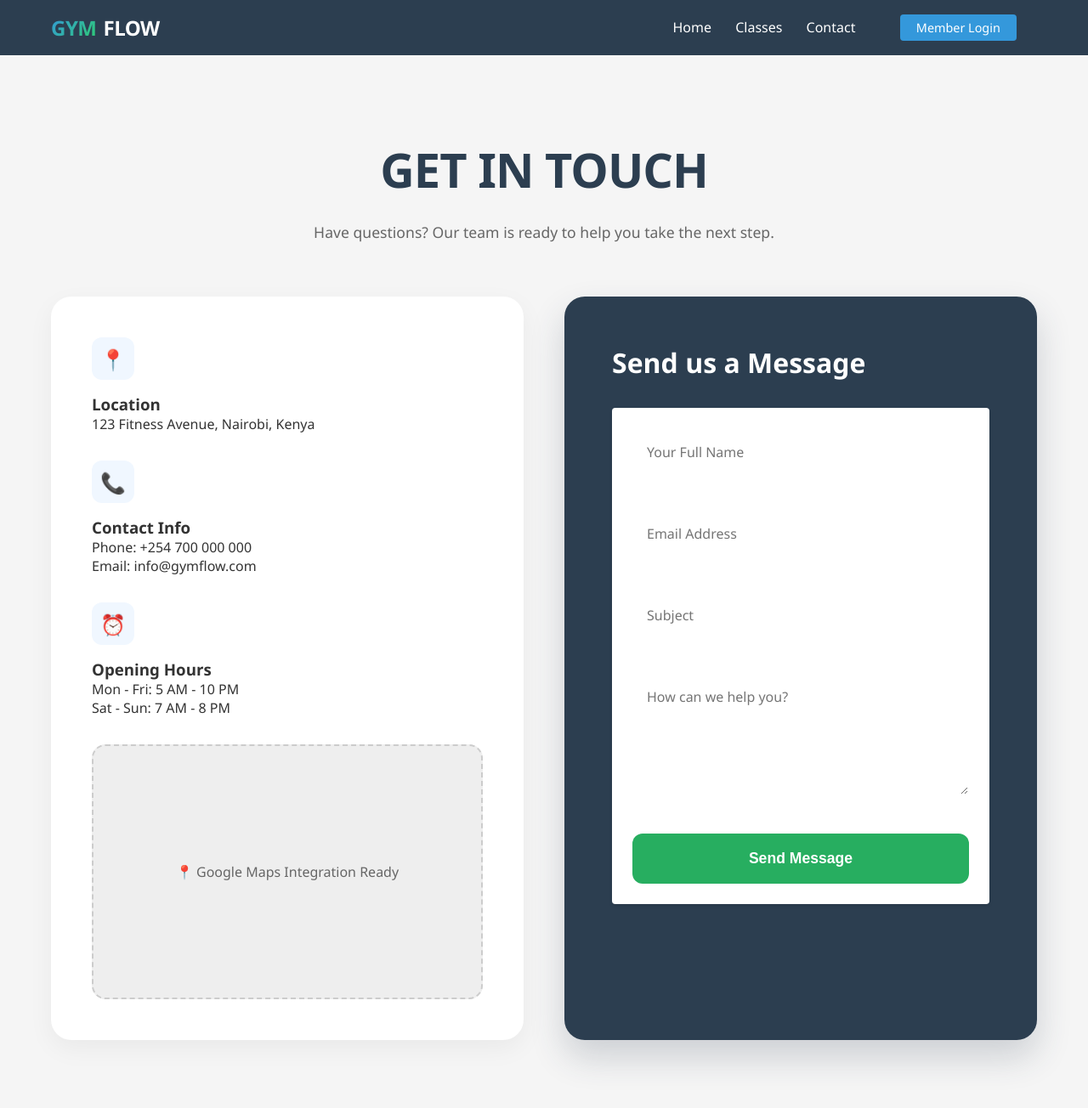
After one commit to Jeremiahkariuki/gym-website, a Django app: page /contact/ in a window 1280 px wide. The commit adds this page. Shown: the whole page at 85% size. Run offline with Django 5.2, Linux system fonts and the light colour scheme.

Commit message:
Public portal & Marketing Pages

```diff
--- a/base/gym/urls.py
+++ b/base/gym/urls.py
@@ -5,7 +5,11 @@ from . import views
 
 urlpatterns = [
     # Root
-    path("", RedirectView.as_view(url='login/', permanent=False), name="home"),
+    path("", views.home_view, name="home"),
+
+    # Public Pages
+    path("classes/", views.class_schedule_view, name="class_schedule"),
+    path("contact/", views.contact_view, name="contact"),
 
     # Members
     path("members/", views.member_list, name="member_list"),
--- a/base/gym/views/__init__.py
+++ b/base/gym/views/__init__.py
@@ -2,6 +2,7 @@
 # view so that urls.py (which does `from . import views`) works unchanged.
 
 from .auth import LoginForm, RegistrationForm, logout_view, register_view, login_redirect_view
+from .public import home_view, class_schedule_view, contact_view
 from .portal import portal_dashboard, portal_diet, portal_payments, portal_workout
 from .trainers import (
     trainer_list, trainer_create, trainer_detail,
@@ -76,4 +77,6 @@ __all__ = [
     "trainer_edit", "trainer_delete", "assign_trainer",
     # trainer portal
     "trainer_portal_dashboard", "trainer_portal_members",
+    # public
+    "home_view", "class_schedule_view", "contact_view",
 ]
--- /dev/null
+++ b/base/gym/views/public.py
@@ -0,0 +1,46 @@
+from django.shortcuts import render, redirect
+from django.contrib import messages
+from ..models import MembershipPlan, GymClass, ContactMessage
+
+def home_view(request):
+    """Public landing page."""
+    plans = MembershipPlan.objects.all()
+    # Top 3 classes for preview
+    featured_classes = GymClass.objects.all()[:3]
+    return render(request, "gym/home.html", {
+        "plans": plans,
+        "featured_classes": featured_classes
+    })
+
+def class_schedule_view(request):
+    """Displays the full week schedule."""
+    # Organize classes by day
+    classes_by_day = {}
+    for day_id, day_name in GymClass.DAYS:
+        classes_by_day[day_name] = GymClass.objects.filter(day=day_id).select_related("trainer__user")
+
+    return render(request, "gym/classes.html", {
+        "classes_by_day": classes_by_day
+    })
+
+def contact_view(request):
+    """Handles the contact form."""
+    if request.method == "POST":
+        name = request.POST.get("name")
+        email = request.POST.get("email")
+        subject = request.POST.get("subject")
+        message = request.POST.get("message")
+
+        if name and email and message:
+            ContactMessage.objects.create(
+                name=name,
+                email=email,
+                subject=subject,
+                message=message
+            )
+            messages.success(request, "Your message has been sent. We'll get back to you soon!")
+            return redirect("contact")
+        else:
+            messages.error(request, "Please fill in all required fields.")
+
+    return render(request, "gym/contact.html")
--- a/base/templates/gym/base.html
+++ b/base/templates/gym/base.html
@@ -357,36 +357,37 @@
             below handles the visibility. the original Django comment was
             rendering in some circumstances, so it has been converted to an HTML
             comment to avoid any chance of leakage. -->
-    {% if user.is_authenticated %}
     <nav>
         <div class="container" style="display: flex; align-items: center; justify-content: space-between;">
-            <div style="font-size: 1.25rem; font-weight: 700;">
-                <!-- replace with an actual logo image if available -->
-                Gym Management
+            <div
+                style="font-size: 1.5rem; font-weight: 800; letter-spacing: -0.5px; display: flex; align-items: center; gap: 0.5rem;">
+                <span
+                    style="background: linear-gradient(135deg, #3498db, #2ecc71); background-clip: text; -webkit-background-clip: text; -webkit-text-fill-color: transparent;">GYM</span>
+                <span style="color: #fff;">FLOW</span>
             </div>
             <div>
+                <!-- Public Links -->
+                <a href="{% url 'home' %}">Home</a>
+                <a href="{% url 'class_schedule' %}">Classes</a>
+                <a href="{% url 'contact' %}">Contact</a>
+
+                {% if user.is_authenticated %}
                 {% if user.is_staff %}
-                <a href="{% url 'dashboard' %}">Dashboard</a>
-                <a href="{% url 'member_list' %}">Members</a>
-                <a href="{% url 'trainer_list' %}">Trainers</a>
-                <a href="{% url 'plan_list' %}">Plans</a>
-                <a href="{% url 'expense_list' %}">Expenses</a>
-                <a href="{% url 'attendance_report' %}">Attendance</a>
-                <a href="{% url 'revenue_report' %}">Financials</a>
+                <a href="{% url 'dashboard' %}" style="margin-left: 1.5rem; color: #3498db;">Admin Panel</a>
                 {% elif user.trainer_profile %}
-                <a href="{% url 'trainer_portal_dashboard' %}">Dashboard</a>
-                <a href="{% url 'trainer_portal_members' %}">My Members</a>
+                <a href="{% url 'trainer_portal_dashboard' %}" style="margin-left: 1.5rem; color: #3498db;">Trainer
+                    Portal</a>
                 {% else %}
-                <a href="{% url 'portal_dashboard' %}">Dashboard</a>
-                <a href="{% url 'portal_workout' %}">Workout</a>
-                <a href="{% url 'portal_diet' %}">Diet</a>
-                <a href="{% url 'portal_payments' %}">Payments</a>
+                <a href="{% url 'portal_dashboard' %}" style="margin-left: 1.5rem; color: #3498db;">Member Portal</a>
                 {% endif %}
-                <a href="{% url 'logout' %}" style="margin-left: 2rem;">Logout</a>
+                <a href="{% url 'logout' %}" style="margin-left: 1.5rem; opacity: 0.7;">Logout</a>
+                {% else %}
+                <a href="{% url 'login' %}" class="btn"
+                    style="margin-left: 1.5rem; padding: 0.4rem 1.2rem; font-size: 0.9rem;">Member Login</a>
+                {% endif %}
             </div>
         </div>
     </nav>
-    {% endif %}
 
     <div class="container">
         {% block content %}{% endblock %}
--- /dev/null
+++ b/base/templates/gym/contact.html
@@ -0,0 +1,141 @@
+{% extends "gym/base.html" %}
+{% block title %}Contact Us | GYMFLOW{% endblock %}
+
+{% block extra_css %}
+<style>
+    .contact-container {
+        display: grid;
+        grid-template-columns: repeat(auto-fit, minmax(320px, 1fr));
+        gap: 3rem;
+        margin-top: 2rem;
+        margin-bottom: 5rem;
+    }
+
+    .info-card {
+        background: white;
+        padding: 3rem;
+        border-radius: 24px;
+        box-shadow: 0 10px 30px rgba(0, 0, 0, 0.05);
+    }
+
+    .info-item {
+        margin-bottom: 2rem;
+    }
+
+    .info-icon {
+        font-size: 1.5rem;
+        background: #f0f7ff;
+        color: #3498db;
+        width: 50px;
+        height: 50px;
+        display: flex;
+        align-items: center;
+        justify-content: center;
+        border-radius: 12px;
+        margin-bottom: 1rem;
+    }
+
+    .form-box {
+        background: #2c3e50;
+        padding: 3.5rem;
+        border-radius: 24px;
+        color: white;
+        box-shadow: 0 20px 40px rgba(44, 62, 80, 0.2);
+    }
+
+    .form-box h2 {
+        font-size: 2rem;
+        margin-bottom: 2rem;
+        font-weight: 800;
+    }
+
+    .form-box input,
+    .form-box textarea {
+        background: rgba(255, 255, 255, 0.05);
+        border: 1px solid rgba(255, 255, 255, 0.1);
+        color: white;
+        margin-bottom: 1.5rem;
+        padding: 1rem;
+    }
+
+    .form-box input:focus,
+    .form-box textarea:focus {
+        background: rgba(255, 255, 255, 0.1);
+        border-color: #3498db;
+        outline: none;
+    }
+
+    .map-placeholder {
+        background: #eee;
+        height: 300px;
+        border-radius: 16px;
+        display: flex;
+        align-items: center;
+        justify-content: center;
+        color: #666;
+        margin-top: 2rem;
+        border: 2px dashed #ccc;
+    }
+</style>
+{% endblock %}
+
+{% block content %}
+<div style="text-align: center; padding: 4rem 0 2rem;">
+    <h1 style="font-size: 3.5rem; font-weight: 900; color: #2c3e50; letter-spacing: -1px;">GET IN TOUCH</h1>
+    <p style="color: #666; font-size: 1.1rem;">Have questions? Our team is ready to help you take the next step.</p>
+</div>
+
+{% if messages %}
+{% for message in messages %}
+<div class="alert alert-{{ message.tags }}" style="max-width: 1200px; margin: 0 auto 2rem;">
+    {{ message }}
+</div>
+{% endfor %}
+{% endif %}
+
+<div class="contact-container">
+    <div class="info-card">
+        <div class="info-item">
+            <div class="info-icon">📍</div>
+            <h3>Location</h3>
+            <p>123 Fitness Avenue, Nairobi, Kenya</p>
+        </div>
+        <div class="info-item">
+            <div class="info-icon">📞</div>
+            <h3>Contact Info</h3>
+            <p>Phone: +254 700 000 000<br>Email: info@gymflow.com</p>
+        </div>
+        <div class="info-item">
+            <div class="info-icon">⏰</div>
+            <h3>Opening Hours</h3>
+            <p>Mon - Fri: 5 AM - 10 PM<br>Sat - Sun: 7 AM - 8 PM</p>
+        </div>
+
+        <div class="map-placeholder">
+            <p>📍 Google Maps Integration Ready</p>
+        </div>
+    </div>
+
+    <div class="form-box">
+        <h2>Send us a Message</h2>
+        <form method="post">
+            {% csrf_token %}
+            <div class="form-group">
+                <input type="text" name="name" placeholder="Your Full Name" required>
+            </div>
+            <div class="form-group">
+                <input type="email" name="email" placeholder="Email Address" required>
+            </div>
+            <div class="form-group">
+                <input type="text" name="subject" placeholder="Subject" required>
+            </div>
+            <div class="form-group">
+                <textarea name="message" rows="5" placeholder="How can we help you?" required></textarea>
+            </div>
+            <button type="submit" class="btn btn-success"
+                style="width: 100%; padding: 1.2rem; font-weight: 700; border-radius: 12px; font-size: 1.1rem; border: none;">Send
+                Message</button>
+        </form>
+    </div>
+</div>
+{% endblock %}
```
Also changed, not shown: base/gym/admin.py (+13 -2 lines), base/gym/models.py (+31 -0 lines), base/templates/gym/classes.html (added, +122 -0 lines), base/templates/gym/home.html (added, +267 -0 lines), base/gym/migrations/0011_contactmessage_gymclass.py (added), db.sqlite3.
